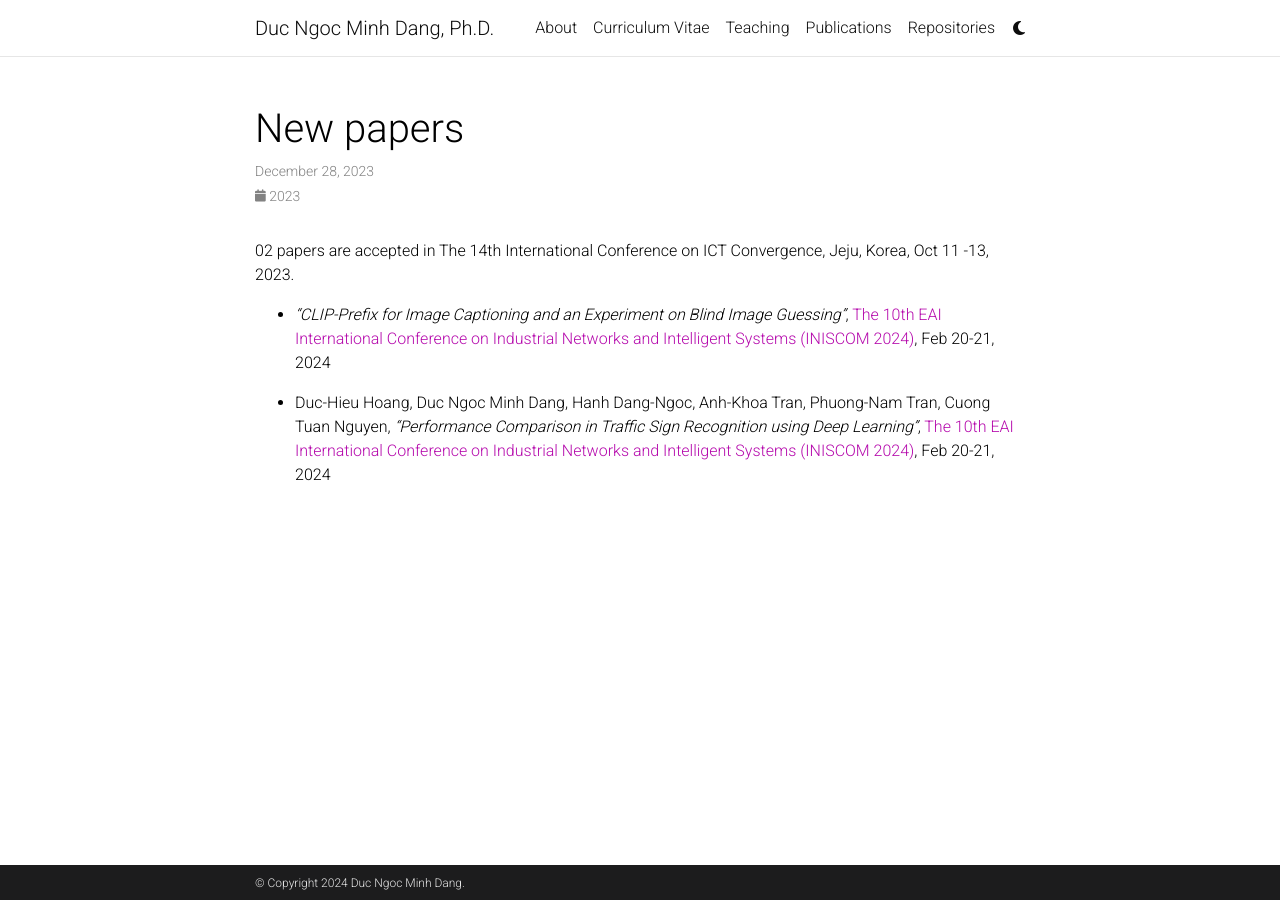
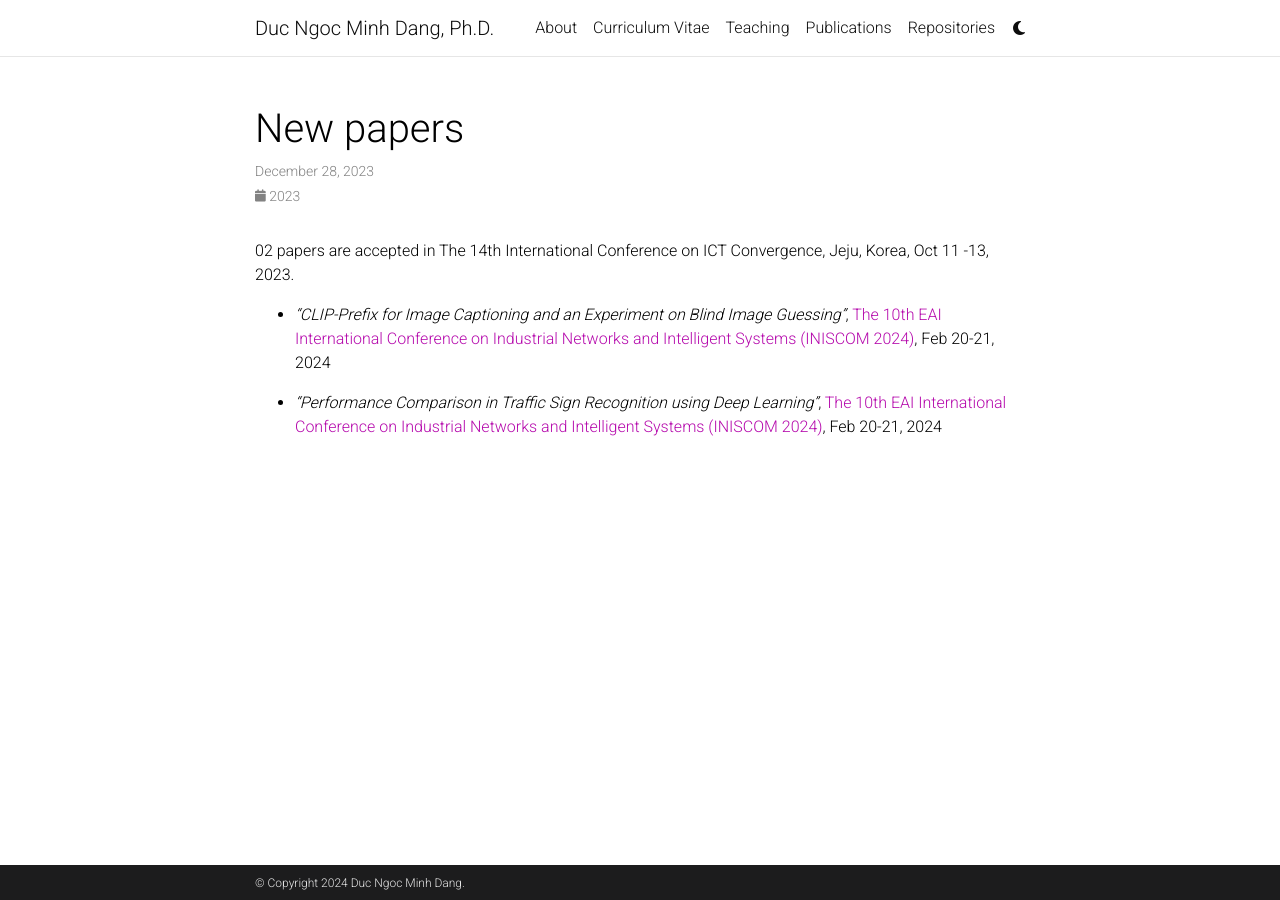
Before and after one commit to dnmduc/dnmduc.github.io, a Jekyll site: the page built from _news/announcement_2.md, in a window 1280 px wide. Built offline with Jekyll 4.4.1, drawn with Linux system fonts in a browser that asks for light colours; full-size pictures stand in for the smaller copies a plugin makes; comment, search, counter and statistics services are not loaded; a style sheet for code colours, icons or effects is not loaded.

Commit message:
annoucement

```diff
--- a/_data/cv.yml
+++ b/_data/cv.yml
@@ -19,7 +19,7 @@
       year: 2011 - 2014
       description:
         - Advisor Prof. Choong Seon Hong
-        - Networking Lab
+        - <a href="http://networking.khu.ac.kr"> Networking Lab </a>
         # - title: Description 3.
         #   contents:
         #     - Sub-description 1.
--- a/_news/announcement_2.md
+++ b/_news/announcement_2.md
@@ -11,4 +11,4 @@ related_posts: false
 
 - *“CLIP-Prefix for Image Captioning and an Experiment on Blind Image Guessing”*, [The 10th EAI International Conference on Industrial Networks and Intelligent Systems (INISCOM 2024)](https://iniscom.eai-conferences.org/2024/), Feb 20-21, 2024
 
-- Duc-Hieu Hoang, Duc Ngoc Minh Dang, Hanh Dang-Ngoc, Anh-Khoa Tran, Phuong-Nam Tran, Cuong Tuan Nguyen, *“Performance Comparison in Traffic Sign Recognition using Deep Learning”*, [The 10th EAI International Conference on Industrial Networks and Intelligent Systems (INISCOM 2024)](https://iniscom.eai-conferences.org/2024/), Feb 20-21, 2024
+- *“Performance Comparison in Traffic Sign Recognition using Deep Learning”*, [The 10th EAI International Conference on Industrial Networks and Intelligent Systems (INISCOM 2024)](https://iniscom.eai-conferences.org/2024/), Feb 20-21, 2024
```
Also changed, not shown: _news/announcement_3.md (+1 -1 lines).
